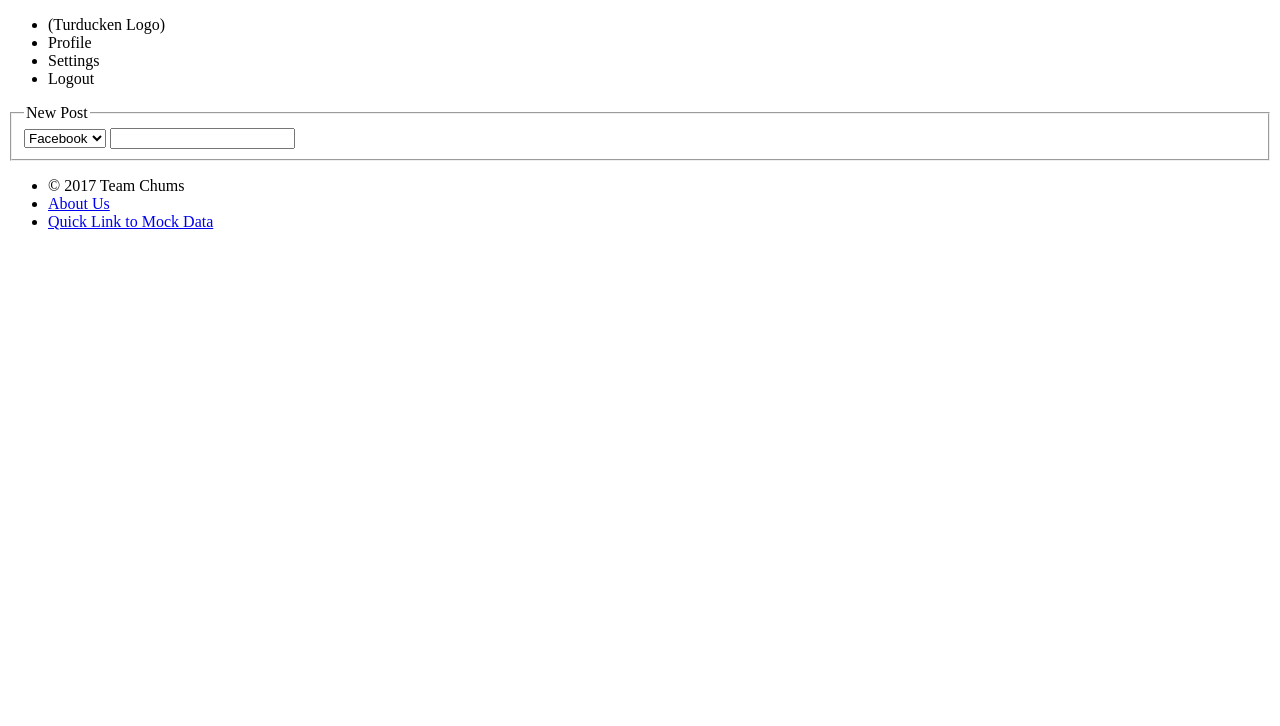
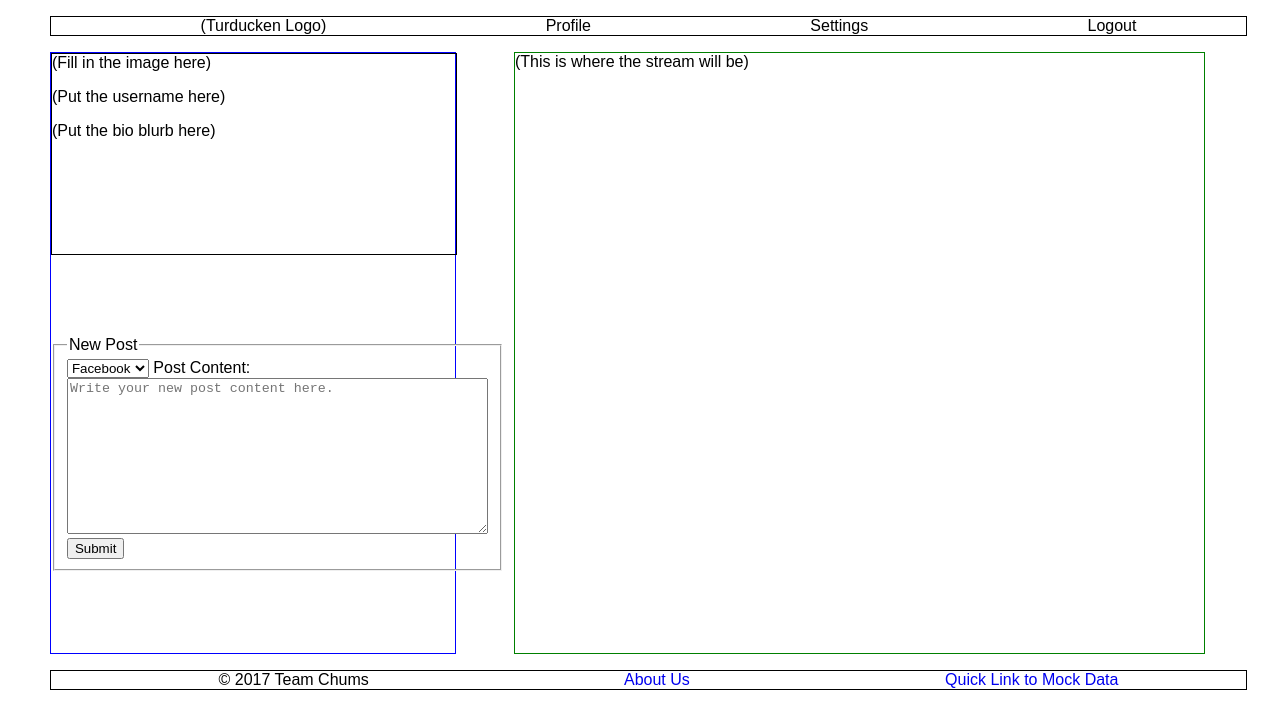
Before and after one commit to sevfitz/turducken, a plain HTML site: page index.html in a window 1280 px wide. Drawn offline with Linux system fonts and the light colour scheme; files whose address does not match are found by name.

Commit message:
Add basic css to see dashboard wireframe

```diff
--- a/css/styles.css
+++ b/css/styles.css
@@ -0,0 +1,51 @@
+html, body {
+    font-family: arial;
+    margin: 0 2%;
+    width: 95%;
+    height: 600px;
+}
+
+a {
+    text-decoration: none;
+}
+
+li {
+    list-style: none;
+}
+
+#dash-wrapper {
+    display: flex;
+    flex-direction: row;
+    justify-content: flex-start;
+}
+
+#side-column {
+    width: 35%;
+    height: 600px;
+    border: solid 1px blue;
+    order: 1;
+}
+
+#dash-bio-section {
+    height: 200px;
+    width: 100%;
+    border: solid 1px black;
+    margin: 0 0 20% 0;
+}
+
+nav ul, footer ul {
+    display: flex;
+    justify-content: space-around;
+    flex-direction: row;
+    border: solid 1px black;
+    height: 15%;
+    width: 100%;
+}
+
+main {
+    border: solid 1px green;
+    height: 600px;
+    width: 65%;
+    order: 2;
+    margin: 0 0 0 5%;
+}
--- a/index.html
+++ b/index.html
@@ -16,11 +16,12 @@
             <li>Logout</li>
         </ul>
     </nav>
+    <section id="dash-wrapper">
         <section id="side-column">
             <section id="dash-bio-section">
-            <div id="dash-pic"></div>
-            <p id="username"></p>
-            <p id="dash-blurb"></p>
+                <div id="dash-pic">(Fill in the image here)</div>
+                <p id="username">(Put the username here)</p>
+                <p id="dash-blurb">(Put the bio blurb here)</p>
             </section> <!-- End of dash-bio-section -->
             <section id="form-wrapper">
                 <form action="" method="POST">
@@ -32,15 +33,17 @@
                             <option value="twitter">Twitter</option>
                             <option value="instagram">Instagram</option>
                         </select>
-                    <label for=""></label>
-                    <input type="text">
+                        <label for="content">Post Content: </label>
+                        <textarea name="content" id="" cols="50" rows="10" spellcheck="true" placeholder="Write your new post content here."></textarea>
+                        <input type="submit">
                     </fieldset>
                 </form>
             </section> <!-- End of form-wrapper -->
         </section> <!-- End of side-column -->
         <main>
-        <div class="stream"></div>
+            <div class="stream">(This is where the stream will be)</div>
         </main>
+    </section> <!-- End of dash-wrapper -->
     <footer>
         <ul>
             <li>&copy; 2017 Team Chums</li>
```
Lines whose indentation alone changed are shown as unchanged.
